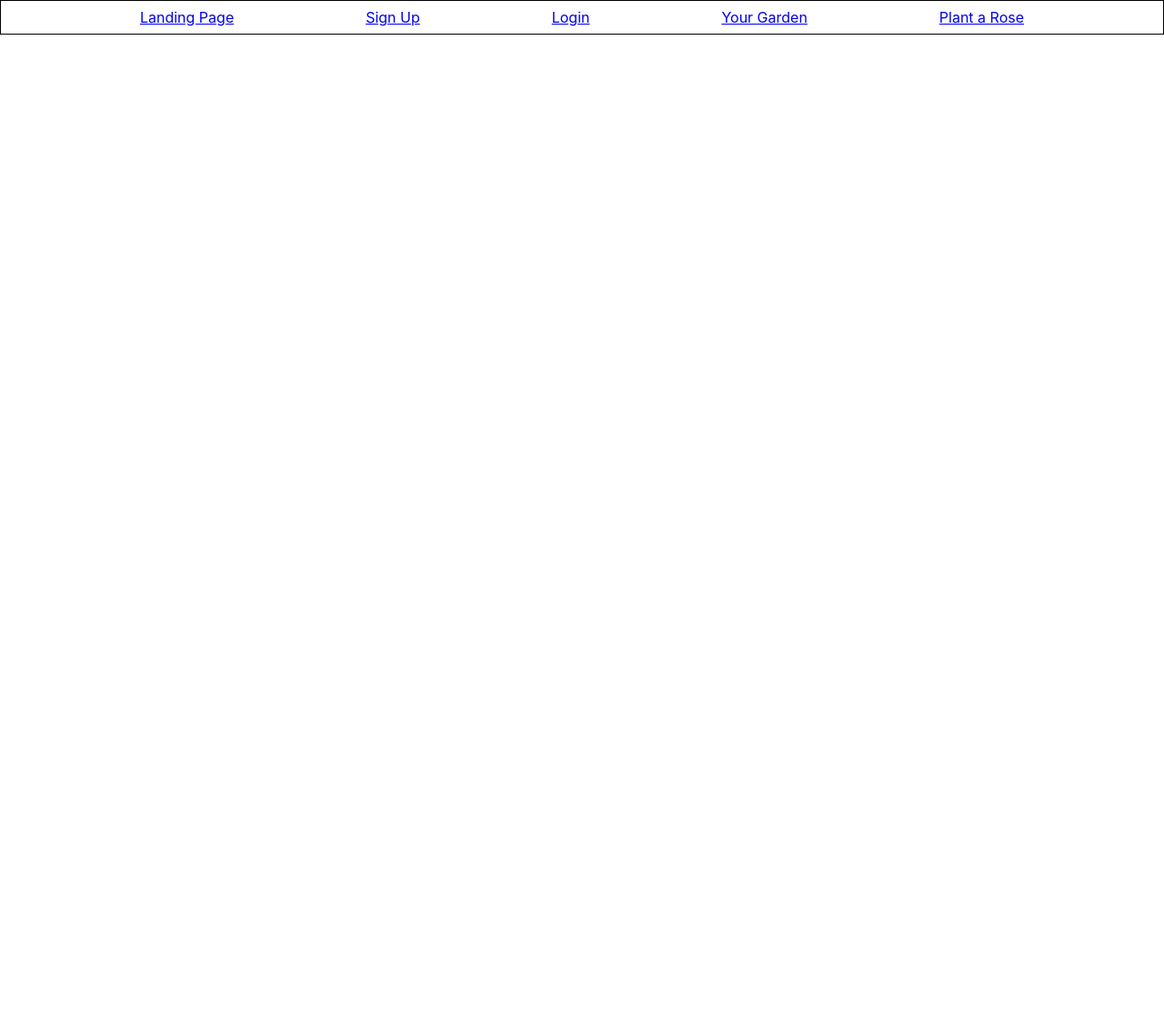
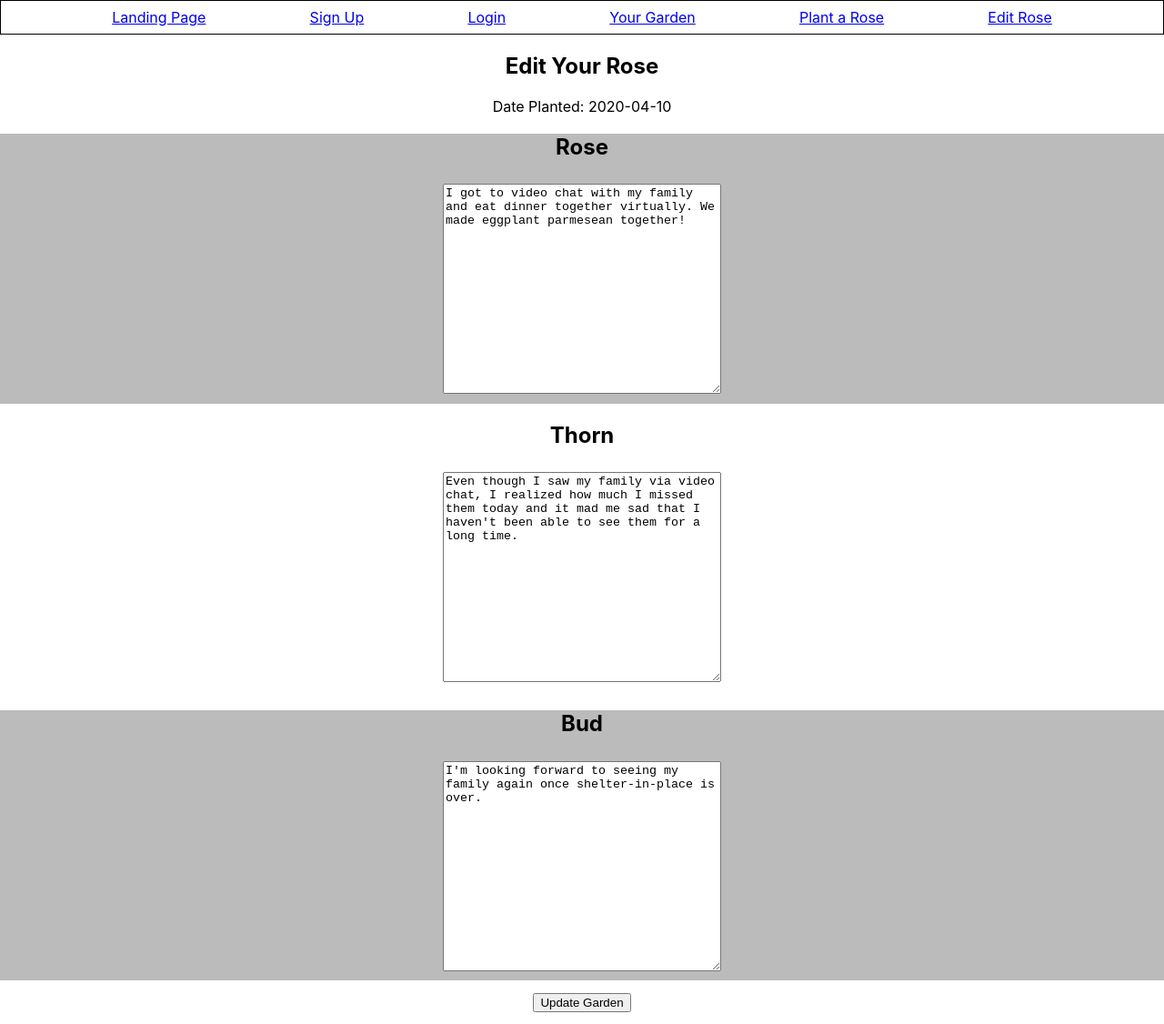
Before and after one commit to knivesschau/Mood_Garden, a React (Create React App) app: page /edit-rose in a window 1280 px wide. Shown: the whole page at 91% size. Before the commit the page ends 800 px from the top, so only its background shows below. Built offline with nearby package versions, Linux system fonts and the light colour scheme.

Commit message:
added EditRose component

```diff
--- a/src/App.js
+++ b/src/App.js
@@ -6,6 +6,7 @@ import RegistrationForm from './Components/RegistrationForm/RegistrationForm';
 import PlantRoseForm from './Components/PlantRoseForm/PlantRoseForm';
 import ViewGarden from './Components/ViewGarden/ViewGarden';
 import LandingNav from './Components/LandingNav/LandingNav';
+import EditRose from './Components/EditRose/EditRose';
 
 class App extends Component {
   render() {
@@ -22,6 +23,7 @@ class App extends Component {
           <Route path='/login' component={LoginForm}/>
           <Route path='/your-garden' component={ViewGarden}/>
           <Route path='/plant-rose' component={PlantRoseForm}/>
+          <Route path='/edit-rose' component={EditRose}/>
         </Switch>
 
       </main>
--- /dev/null
+++ b/src/Components/EditRose/EditRose.css
@@ -0,0 +1,12 @@
+.EditRose {
+    text-align: center;
+}
+
+.Rose_Edit, .Bud_Edit {
+    background-color: #bbbbbb;
+}
+
+#update-garden {
+    margin: 1em;
+    margin-top: 1em;
+}
--- /dev/null
+++ b/src/Components/EditRose/EditRose.js
@@ -0,0 +1,46 @@
+import React, {Component} from 'react';
+import './EditRose.css';
+
+export default class EditRose extends Component {
+    render() {
+        return (
+            <section className="EditRose">
+
+                <div className="Rose__Editor">
+
+                    <form className="">
+
+
+                    <h1>Edit Your Rose</h1>
+
+                    <p>Date Planted: 2020-04-10</p>
+
+                    <div className="Rose_Edit">
+                        <h2>Rose</h2>
+
+                        <textarea name="edit-rose" rows="15">I got to video chat with my family and eat dinner together virtually. We made eggplant parmesean together!</textarea>
+                    </div>
+
+                    <div className="Thorn_Edit">
+                        <h2>Thorn</h2>
+
+                        <textarea name="edit-thorn" rows="15">Even though I saw my family via video chat, I realized how much I missed them today and it mad me sad that I haven't been able to see them for a long time.</textarea>
+
+                    </div>
+
+                    <div className="Bud_Edit">
+                        <h2>Bud</h2>
+
+                        <textarea name="edit-bud" rows="15">I'm looking forward to seeing my family again once shelter-in-place is over.</textarea>
+                    </div>
+
+                    <button type="submit" id="update-garden">Update Garden</button>
+
+                    </form>
+
+                </div>
+
+            </section>
+        );
+    }
+}
--- a/src/Components/LandingNav/LandingNav.js
+++ b/src/Components/LandingNav/LandingNav.js
@@ -25,6 +25,10 @@ export default class LandingNav extends Component {
                 <Link to='/plant-rose'>
                     Plant a Rose
                 </Link>
+
+                <Link to='/edit-rose'>
+                    Edit Rose
+                </Link>
             </div>
         )
     }
--- a/src/Components/PlantRoseForm/PlantRoseForm.js
+++ b/src/Components/PlantRoseForm/PlantRoseForm.js
@@ -1,5 +1,4 @@
 import React, {Component} from 'react';
-import LandingNav from '../LandingNav/LandingNav'
 import './PlantRoseForm.css';
 
 export default class PlantRoseForm extends Component {
--- a/src/Components/ViewGarden/ViewGarden.js
+++ b/src/Components/ViewGarden/ViewGarden.js
@@ -1,6 +1,5 @@
 import React, {Component} from 'react';
 import ViewRose from '../ViewRose/ViewRose';
-import LandingNav from '../LandingNav/LandingNav';
 import journalEntries from '../../dummy-store';
 import './ViewGarden.css';
 
```
Also changed, not shown: 1 other file (tests, documents, lock files or other folders).
